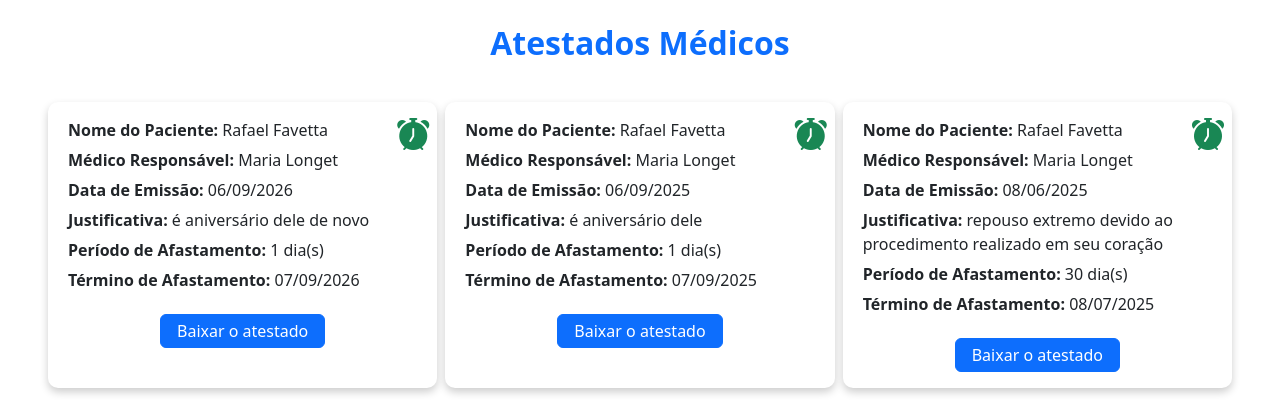
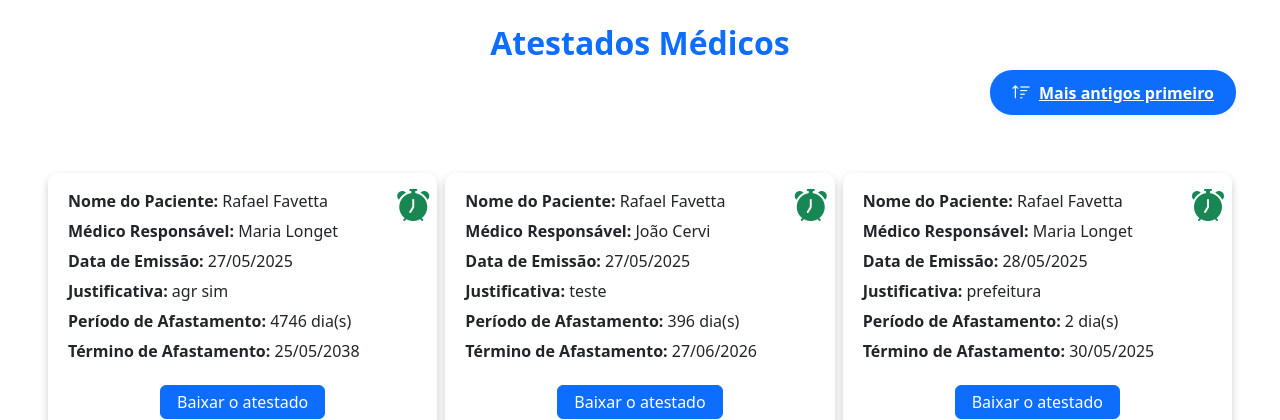
Before and after one commit to RafaelFavetta/DigitalVac, a PHP site: page /usuario/atestado_medico.php?ordem=asc in a window 1280 px wide. Shown: the part 71-491 px from the top of the page. Run offline with PHP 8.4, Linux system fonts and the light colour scheme; a user stored in the database is signed in; data comes from the database, SQL or seed files in the repository.

Commit message:
filtro ordem de recentes

```diff
--- a/usuario/atestado_medico.php
+++ b/usuario/atestado_medico.php
@@ -8,6 +8,10 @@ if (!isset($_SESSION['id_usuario'])) {
 }
 
 $id_usuario = $_SESSION['id_usuario'];
+
+// Filtro de ordem
+$ordem = (isset($_GET['ordem']) && $_GET['ordem'] === 'asc') ? 'asc' : 'desc';
+$ordem_sql = ($ordem === 'asc') ? 'ASC' : 'DESC';
 
 // Consulta para buscar os atestados relacionados ao usuário
 $sql = "SELECT
@@ -21,7 +25,7 @@ $sql = "SELECT
         JOIN usuario u ON a.id_paci = u.id_usuario
         JOIN medico m ON a.id_medico = m.id_medico
         WHERE a.id_paci = ?
-        ORDER BY a.data_inicio DESC";
+        ORDER BY a.data_inicio $ordem_sql";
 
 $stmt = $conn->prepare($sql);
 
@@ -78,6 +82,42 @@ $result = $stmt->get_result();
             padding: 4px 16px;
             font-size: 1rem;
         }
+
+        .filter-btn {
+            display: inline-flex;
+            align-items: center;
+            gap: 0.5em;
+            background: #0d6efd;
+            color: #fff;
+            border: none;
+            border-radius: 22px;
+            padding: 8px 22px;
+            font-size: 1rem;
+            font-weight: 600;
+            box-shadow: 0 2px 10px rgba(13, 110, 253, 0.08);
+            transition: background 0.2s, box-shadow 0.2s;
+            margin-bottom: 18px;
+        }
+
+        .filter-btn:hover,
+        .filter-btn:focus {
+            background: #084298;
+            color: #fff;
+            box-shadow: 0 4px 16px rgba(13, 110, 253, 0.18);
+            outline: none;
+            text-decoration: none;
+        }
+
+        .filter-btn i {
+            font-size: 1.2em;
+        }
+
+        .filter-bar {
+            display: flex;
+            justify-content: flex-end;
+            align-items: center;
+            margin-bottom: 0;
+        }
     </style>
 </head>
 
@@ -125,7 +165,15 @@ $result = $stmt->get_result();
     <!-- Conteúdo Principal -->
     <div class="container mt-4" style="margin-bottom: 40px;">
         <h2 class="text-center text-primary fw-bold">Atestados Médicos</h2>
-        <div class="row row-cols-1 row-cols-md-3 g-2" style="margin-top:32px; max-width:1200px; margin-left:auto; margin-right:auto;">
+        <div class="filter-bar">
+            <a href="?ordem=<?php echo $ordem === 'desc' ? 'asc' : 'desc'; ?>" class="filter-btn"
+                title="Alterar ordem dos atestados">
+                <i class="bi <?php echo $ordem === 'desc' ? 'bi-sort-down' : 'bi-sort-up'; ?>"></i>
+                <?php echo $ordem === 'desc' ? 'Mais recentes primeiro' : 'Mais antigos primeiro'; ?>
+            </a>
+        </div>
+        <div class="row row-cols-1 row-cols-md-3 g-2"
+            style="margin-top:32px; max-width:1200px; margin-left:auto; margin-right:auto;">
             <?php if ($result->num_rows > 0): ?>
             <?php
             $today = date('Y-m-d');
@@ -156,7 +204,9 @@ $result = $stmt->get_result();
                     <p><strong>Data de Emissão:</strong>
                         <?php echo htmlspecialchars(date('d/m/Y', strtotime($row['data_emissao']))); ?></p>
                     <p><strong>Justificativa:</strong> <?php echo htmlspecialchars($row['justificativa']); ?></p>
-                        <p><strong>Período de Afastamento:</strong> <?php echo htmlspecialchars($row['periodo_afastamento']); ?> dia(s)</p>
+                    <p><strong>Período de Afastamento:</strong> <?php echo htmlspecialchars($row['periodo_afastamento']); ?>
+                        dia(s)
+                    </p>
                     <?php
                         // Busca a data de término do afastamento
                         $data_fim_formatada = '';
@@ -166,7 +216,8 @@ $result = $stmt->get_result();
                         ?>
                     <p><strong>Término de Afastamento:</strong> <?php echo htmlspecialchars($data_fim_formatada); ?></p>
                     <div class="text-center mt-3">
-                            <a href="download_atestado.php?id=<?php echo $row['id_atestado']; ?>" class="btn btn-primary">Baixar o atestado</a>
+                        <a href="download_atestado.php?id=<?php echo $row['id_atestado']; ?>" class="btn btn-primary">Baixar o
+                            atestado</a>
                     </div>
                 </div>
             </div>
```
Also changed, not shown: medica/atestado_medico.php (+52 -1 lines). Lines whose indentation alone changed are shown as unchanged.
